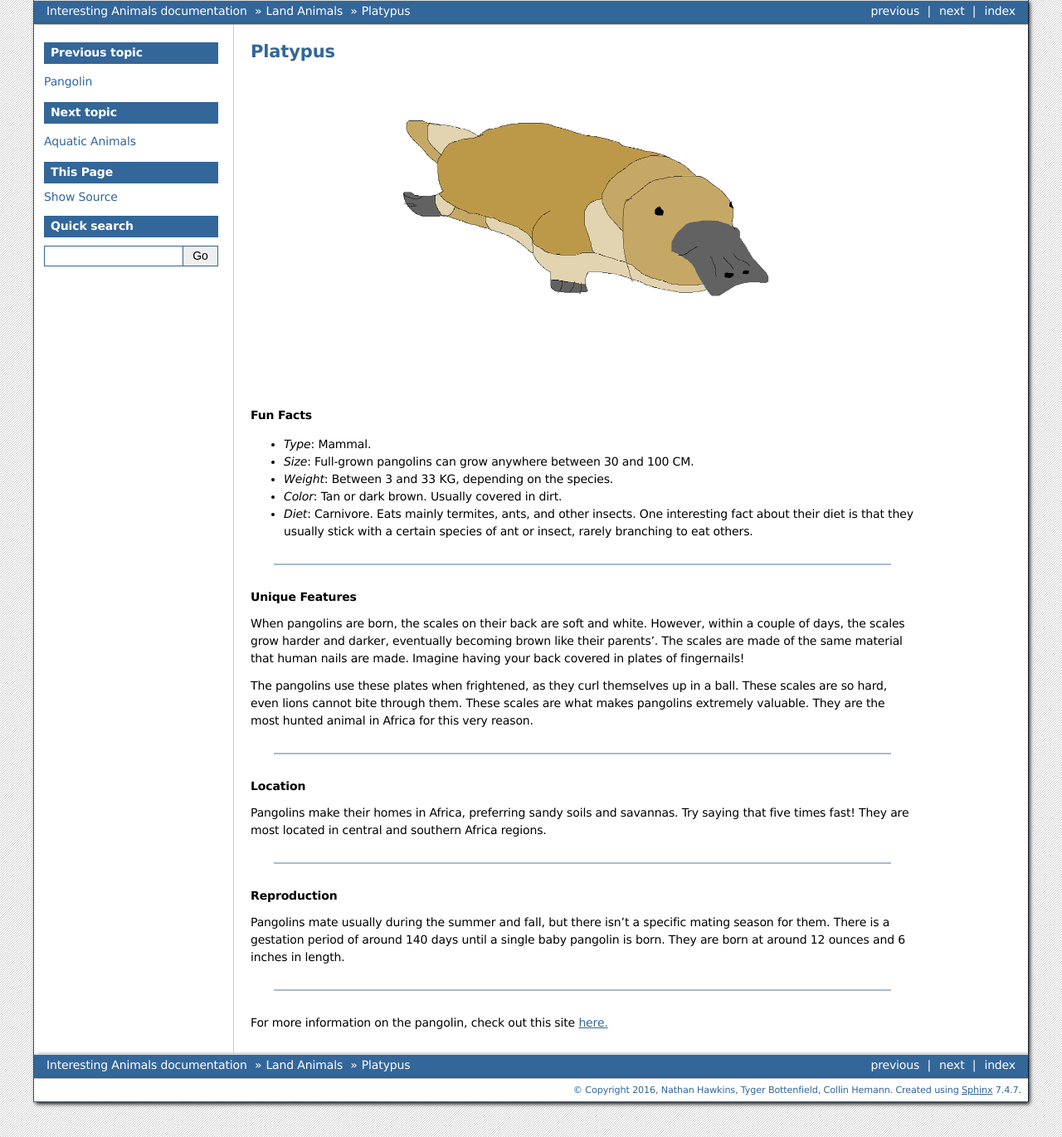
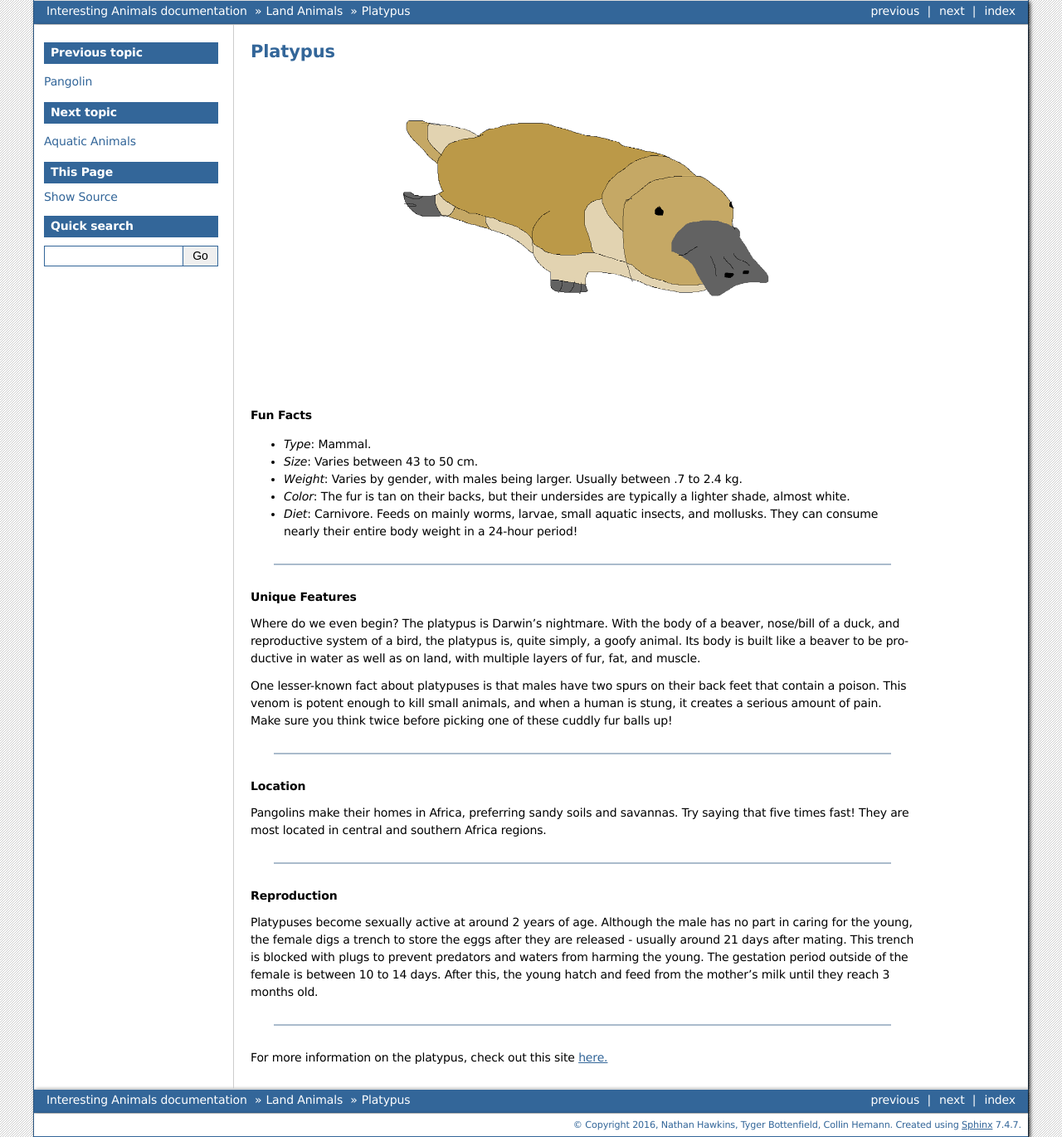
Before and after one commit to tbottenfield/interesting_animals, a Sphinx documentation site: the page built from source/land_animals/platypus/platypus.rst, in a window 1280 px wide. Shown: the whole page at 83% size. Built offline with Sphinx 7.4.7, drawn with Linux system fonts in a browser that asks for light colours.

```diff
--- a/source/land_animals/platypus/platypus.rst
+++ b/source/land_animals/platypus/platypus.rst
@@ -9,18 +9,18 @@ Platypus
 **Fun Facts**
 
 * *Type*: Mammal.
-* *Size*: Full-grown pangolins can grow anywhere between 30 and 100 CM.
-* *Weight*: Between 3 and 33 KG, depending on the species.
-* *Color*: Tan or dark brown. Usually covered in dirt.
-* *Diet*: Carnivore. Eats mainly termites, ants, and other insects. One interesting fact about their diet is that they usually stick with a certain species of ant or insect, rarely branching to eat others.
+* *Size*: Varies between 43 to 50 cm.
+* *Weight*: Varies by gender, with males being larger. Usually between .7 to 2.4 kg.
+* *Color*: The fur is tan on their backs, but their undersides are typically a lighter shade, almost white.
+* *Diet*: Carnivore. Feeds on mainly worms, larvae, small aquatic insects, and mollusks. They can consume nearly their entire body weight in a 24-hour period!
 
 ===============================================================================
 
 **Unique Features**
 
-When pangolins are born, the scales on their back are soft and white. However, within a couple of days, the scales grow harder and darker, eventually becoming brown like their parents'. The scales are made of the same material that human nails are made. Imagine having your back covered in plates of fingernails!
+Where do we even begin? The platypus is Darwin's nightmare. With the body of a beaver, nose/bill of a duck, and reproductive system of a bird, the platypus is, quite simply, a goofy animal. Its body is built like a beaver to be productive in water as well as on land, with multiple layers of fur, fat, and muscle.
 
-The pangolins use these plates when frightened, as they curl themselves up in a ball. These scales are so hard, even lions cannot bite through them. These scales are what makes pangolins extremely valuable. They are the most hunted animal in Africa for this very reason.
+One lesser-known fact about platypuses is that males have two spurs on their back feet that contain a poison. This venom is potent enough to kill small animals, and when a human is stung, it creates a serious amount of pain. Make sure you think twice before picking one of these cuddly fur balls up!
 
 ===============================================================================
 
@@ -32,8 +32,8 @@ Pangolins make their homes in Africa, preferring sandy soils and savannas. Try s
 
 **Reproduction**
 
-Pangolins mate usually during the summer and fall, but there isn't a specific mating season for them. There is a gestation period of around 140 days until a single baby pangolin is born. They are born at around 12 ounces and 6 inches in length.
+Platypuses become sexually active at around 2 years of age. Although the male has no part in caring for the young, the female digs a trench to store the eggs after they are released - usually around 21 days after mating. This trench is blocked with plugs to prevent predators and waters from harming the young. The gestation period outside of the female is between 10 to 14 days. After this, the young hatch and feed from the mother's milk until they reach 3 months old.
 
 ===============================================================================
 
-For more information on the pangolin, check out this site `here. <http://savepangolins.org/what-is-a-pangolin/>`_
+For more information on the platypus, check out this site `here. <http://www.nationalgeographic.com/animals/mammals/p/platypus/>`_
--- a/source/land_animals/tufted_deer/tufted_deer.rst
+++ b/source/land_animals/tufted_deer/tufted_deer.rst
@@ -9,8 +9,8 @@ Tufted Deer
 **Fun Facts**
 
 * *Type*: Mammal.
-* *Size*: Full-grown tufted deer vary between 110-160 CM from head to tail. Adults can grow up to 70 CM from their feet to their shoulders.
-* *Weight*: Varies between 17 to 50 KG.
+* *Size*: Full-grown tufted deer vary between 110-160 cm from head to tail. Adults can grow up to 70 cm from their feet to their shoulders.
+* *Weight*: Varies between 17 to 50 kg.
 * *Color*: Brown or gray, usually darker in color.
 * *Diet*: Herbivore. Eats grass, berries, bamboo, and herbs.
 
@@ -18,7 +18,7 @@ Tufted Deer
 
 **Unique Features**
 
-Tufted Deer, as their name suggests, have a "tuft" of fur on their foreheads that stick out from the rest of their body. In addition, both male and female tufted deer have a unique set of canines that protrude from their mouths and over their bottom lips, with the male's canines growing up to 2.5 CM long.
+Tufted Deer, as their name suggests, have a "tuft" of fur on their foreheads that stick out from the rest of their body. In addition, both male and female tufted deer have a unique set of canines that protrude from their mouths and over their bottom lips, with the male's canines growing up to 2.5 cm long.
 
 ===============================================================================
 
```
Also changed, not shown: source/land_animals/amur_leopard/amur_leopard.rst (+15 -4 lines), source/land_animals/pangolin/pangolin.rst (+4 -4 lines).
